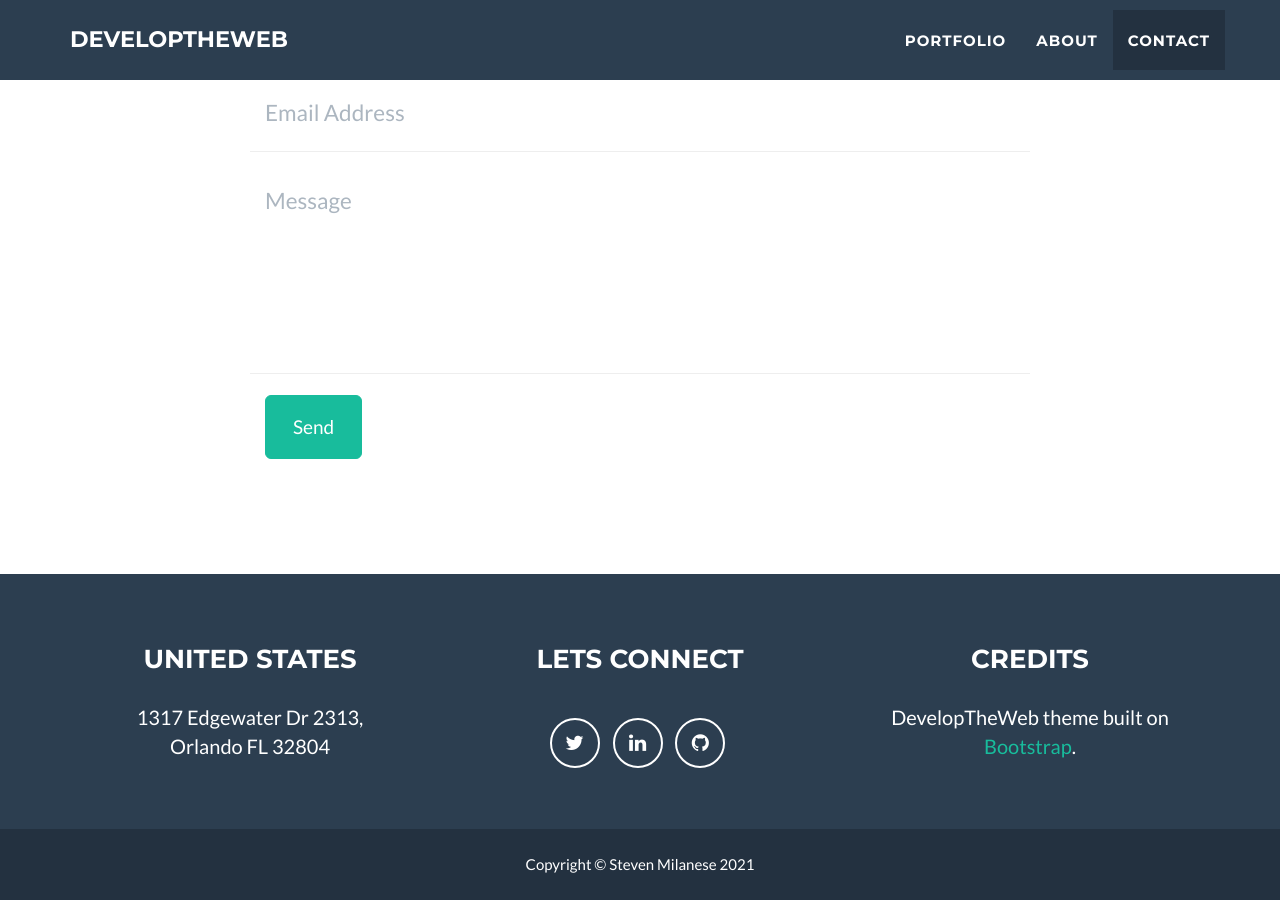
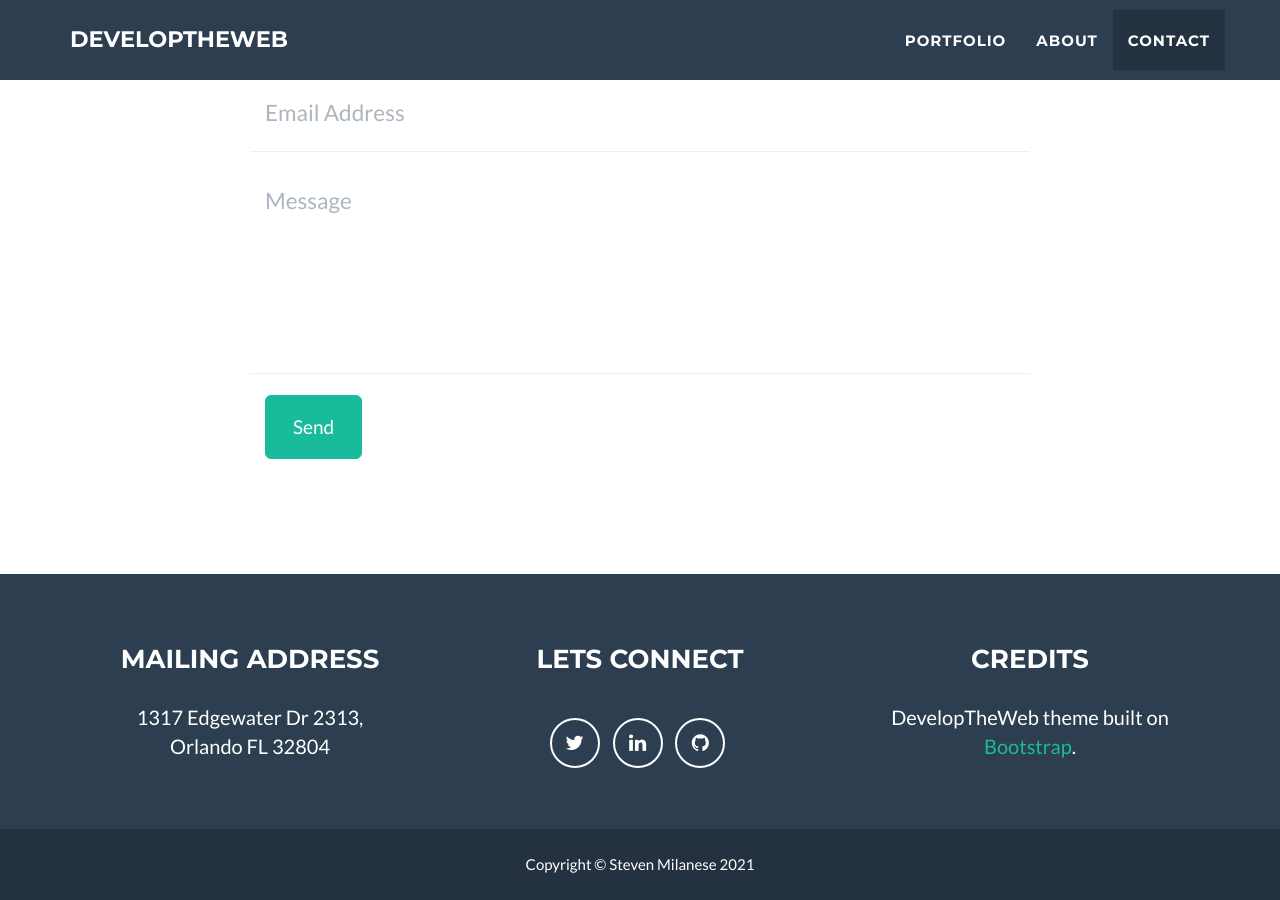
Before and after one commit to developtheweb/developtheweb.github.io, a Jekyll site: the page built from _posts/2014-07-18-project-1.markdown, in a window 1280 px wide and 900 px high, scrolled down 2471 px. Built offline with Jekyll 4.4.1, drawn with Linux system fonts in a browser that asks for light colours.

Commit message:
updated settings

```diff
--- a/_config.yml
+++ b/_config.yml
@@ -33,7 +33,7 @@ color:
 # Footer settings
 footer:
   copyright: Steven Milanese
-  location: United States
+  location: Mailing Address
   social: Lets Connect
   credits: Credits
 
```
